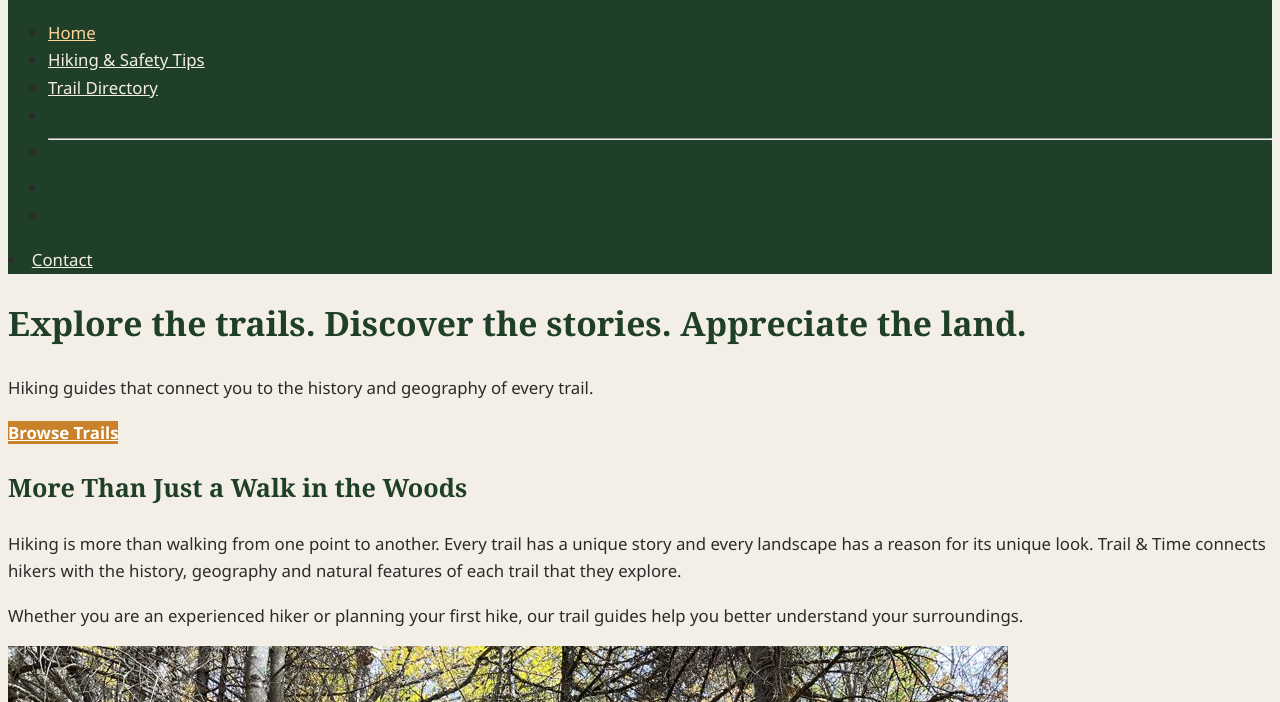
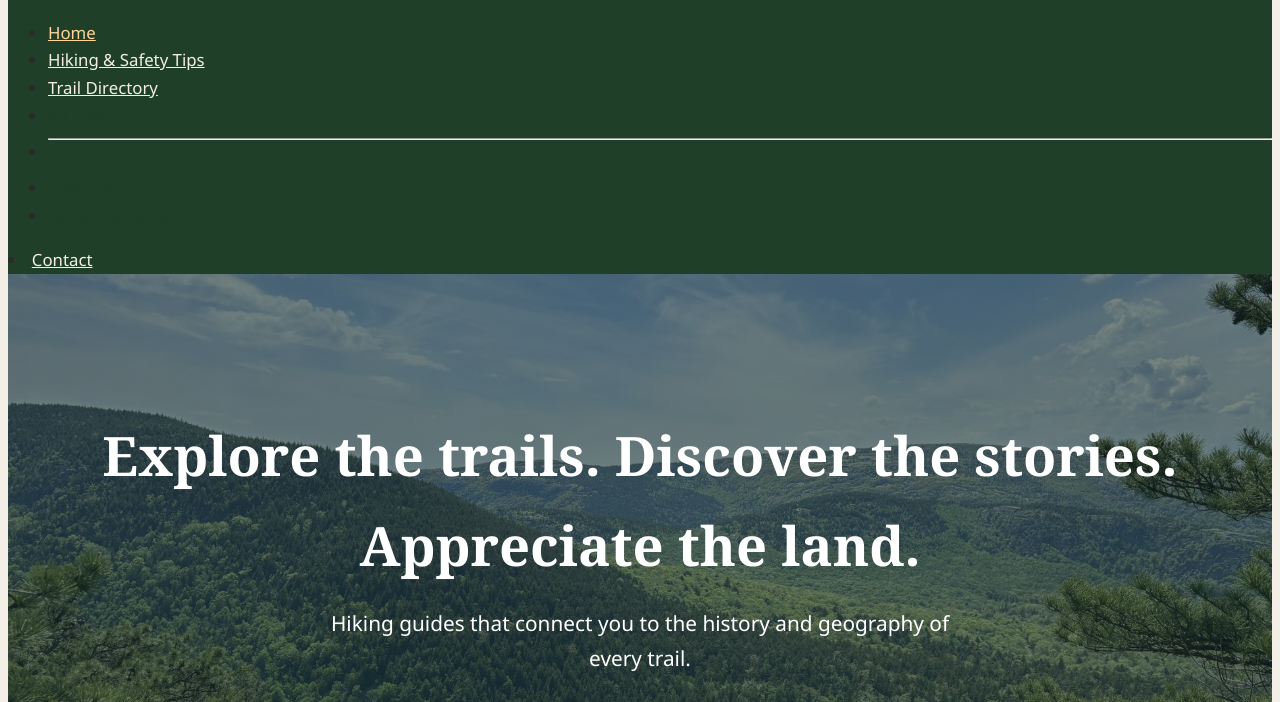
Before and after one commit to lppl1/Trail-Time, a plain HTML site: page index.html in a window 1280 px wide. Shown: the part 78-780 px from the top of the page. Drawn offline with nearby package versions, Linux system fonts and the light colour scheme.

Commit message:
home page stuff

```diff
--- a/css/main.css
+++ b/css/main.css
@@ -89,5 +89,28 @@ a {
 
 /*home page*/
 .hero{
+    background-image: linear-gradient(rgba(20, 40, 25, 0.55), rgba(20, 40, 25, 0.55)), url("../images/cadillac-west-face.jpg");
+    background-size: cover;
+    background-position: center;
+    color: #fff;
+    padding: 6em 1rem;
+    text-align: center;
+}
 
+.hero h1{
+    color: #fff;
+    font-size: clamp(2em, 5vw, 3.4rem);
+    margin-bottom: 1rem;
 }
+
+.hero p{
+    font-size: clamp(1.05rem, 2.2vw, 1.3rem);
+    max-width: 640px;
+    margin: 0 auto 1.75rem;
+}
+
+.home-intro{
+    max-width: 760px;
+    margin: 0 auto;
+    text-align: center;
+}
```
